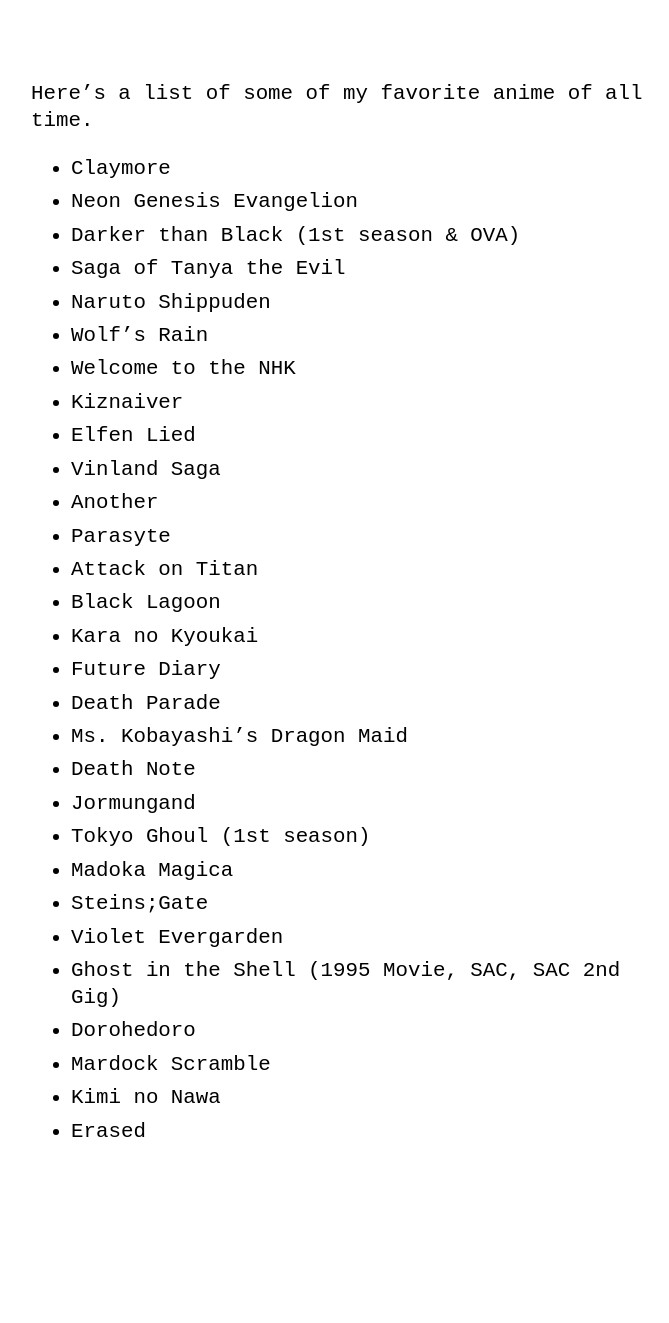
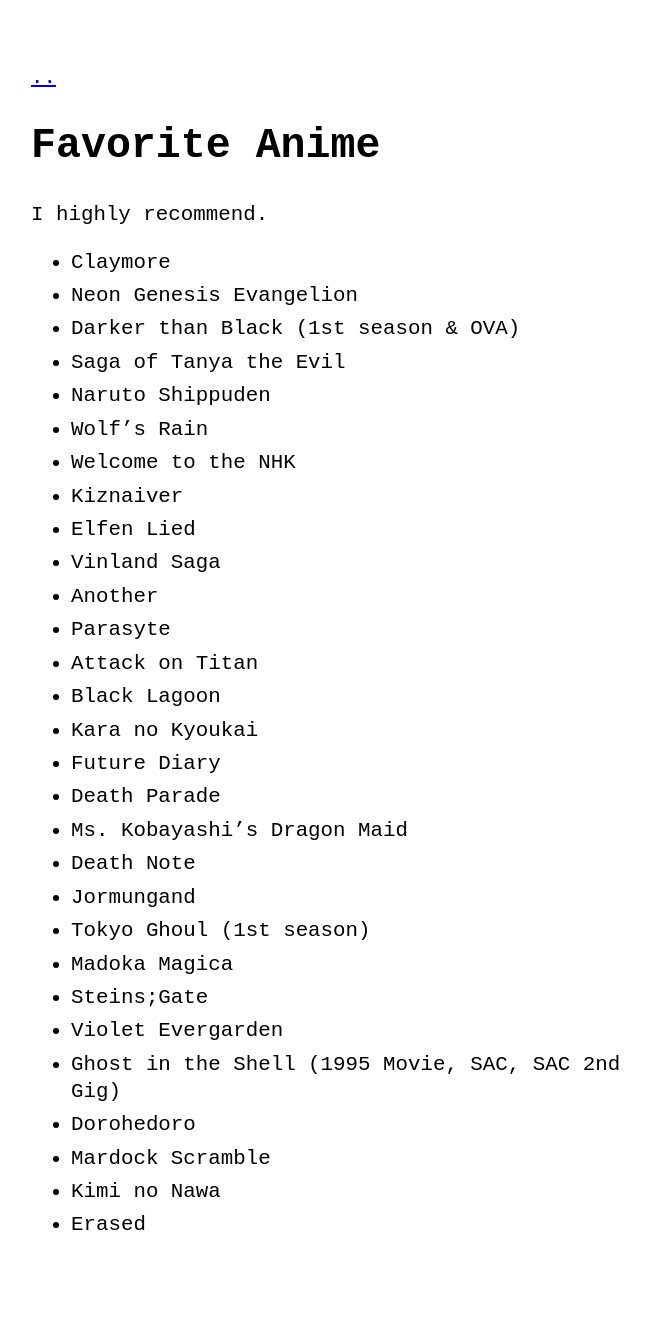
Before and after one commit to deadoceans/deadoceans.github.io, a Jekyll site: the page built from anime.md, in a window 1280 px wide. Shown: the whole page, without its empty margins (289-958 px from the left). Built offline with Jekyll 4.4.1, drawn with Linux system fonts in a browser that asks for light colours; our own code applies the rules of GitHub Pages for plain Markdown files; before the commit the page ends 1230 px from its top, so only the background shows below that.

Commit message:
Update anime.md

```diff
--- a/anime.md
+++ b/anime.md
@@ -1,4 +1,9 @@
-Here's a list of some of my favorite anime of all time.
+---
+layout: post
+title: Favorite Anime
+---
+
+I highly recommend.
 
 * Claymore
 * Neon Genesis Evangelion
```
